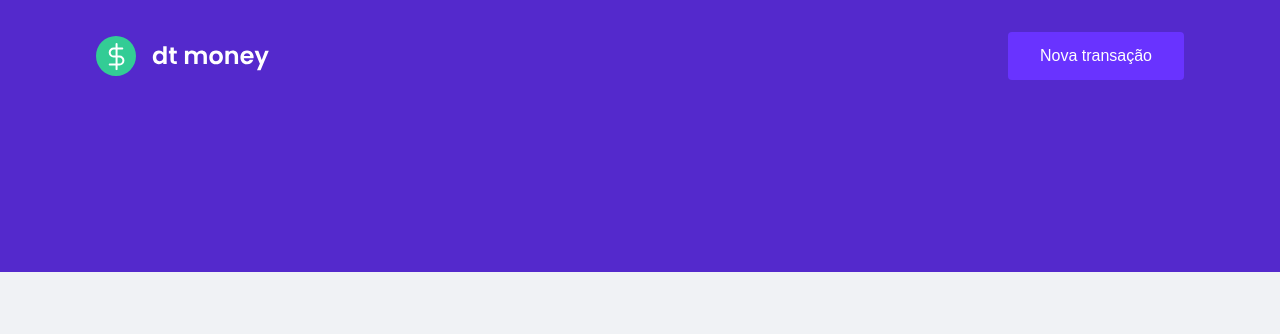
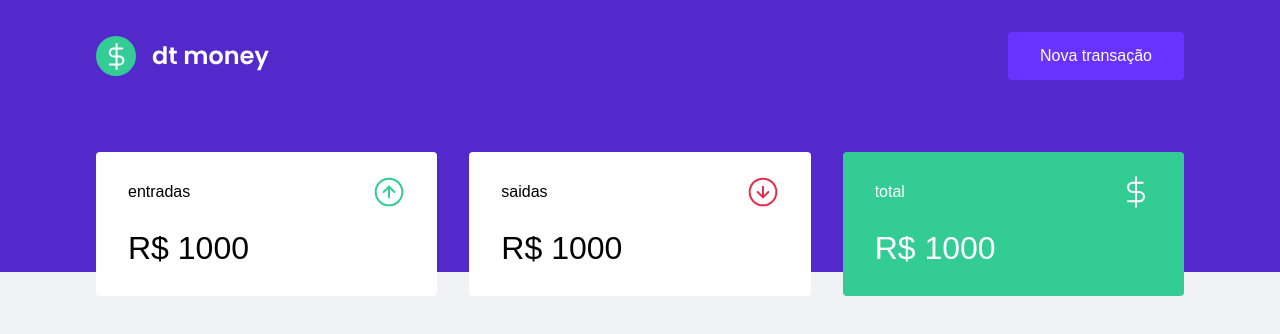
Before and after one commit to raifreire/finance_control, a React (Create React App) app: page / in a window 1280 px wide. Shown: the top 334 px of the page. Built offline with nearby package versions, Linux system fonts and the light colour scheme; a web font is replaced by a local one.

Commit message:
add_Dashboard_content

```diff
--- a/public/index.html
+++ b/public/index.html
@@ -11,7 +11,7 @@
   <title>Finance Control</title>
 
   <link rel="shortcut icon" href="favicon.png" type="image/png">
-  <link href="https: //fonts.googleapis.com/css2? família= Poppins:wght@400;600 & display=swap" rel="stylesheet">
+  <link href="https: //fonts.googleapis.com/css2? família= Poppins:wght@400;500;600 & display=swap" rel="stylesheet">
 
 </head>
 
--- a/src/App.tsx
+++ b/src/App.tsx
@@ -1,3 +1,4 @@
+import { Dashboard } from "./components/Dashboard";
 import { Header } from "./components/Header";
 import { GlobalStyle } from "./styles/global";
 
@@ -5,6 +6,7 @@
   return (
     <>
       <Header />
+      <Dashboard />
       <GlobalStyle />
     </>
   );
--- /dev/null
+++ b/src/components/Dashboard/index.tsx
@@ -0,0 +1,11 @@
+
+import { Summary } from "../Summary";
+import { Container } from "./style";
+
+export function Dashboard() {
+    return (
+        <Container>
+            <Summary />
+        </Container>
+    );
+}
--- /dev/null
+++ b/src/components/Dashboard/style.ts
@@ -0,0 +1,7 @@
+import styled from 'styled-components'
+
+export const Container = styled.main`
+    max-width: 1120px;
+    margin: 0 auto;
+    padding: 2.5rem 1rem
+`;
--- /dev/null
+++ b/src/components/Summary/index.tsx
@@ -0,0 +1,33 @@
+import { Container } from "./style";
+
+import incomeImg from '../../assets/income.svg'
+import outcomeImg from '../../assets/outcome.svg'
+import totalImg from '../../assets/total.svg'
+
+export function Summary() {
+    return (
+        <Container>
+            <div>
+                <header>
+                    <p>entradas</p>
+                    <img src={incomeImg} alt="entradas" />
+                </header>
+                <strong>R$ 1000</strong>
+            </div>
+            <div>
+                <header>
+                    <p>saidas</p>
+                    <img src={outcomeImg} alt="saidas" />
+                </header>
+                <strong>R$ 1000</strong>
+            </div>
+            <div className="highligth-background">
+                <header>
+                    <p>total</p>
+                    <img src={totalImg} alt="total" />
+                </header>
+                <strong>R$ 1000</strong>
+            </div>
+        </Container>
+    )
+}
--- /dev/null
+++ b/src/components/Summary/style.ts
@@ -0,0 +1,38 @@
+import styled from 'styled-components'
+
+export const Container = styled.div`
+    display: grid;
+    grid-template-columns: repeat(3, 1fr);
+    gap: 2rem;
+    margin-top: -10rem;
+
+    div{
+        background: var(--shape);
+        padding: 1.5rem 2rem;
+        border-radius: 0.25rem;
+        color: var(--text-tittle);
+
+
+            &.highligth-background{
+            background: var(--green);
+            color: #FFF;
+
+        }
+        header{
+            display: flex;
+            align-items: center;
+            justify-content: space-between;
+        }
+        strong{
+            display: block;
+            margin-top: 1rem;
+            font-size: 2rem;
+            font-weight: 500;
+            line-height: 3rem;
+        }
+
+    }
+
+
+
+`
--- a/src/components/exemp.ts
+++ /dev/null
@@ -1 +0,0 @@
-export const exemp = console.log('sa')
--- a/src/styles/global.ts
+++ b/src/styles/global.ts
@@ -5,6 +5,7 @@
     :root{
         --background: #f0f2f5;
         --shape:#FFFFFF;
+        --green:#33CC95;
 
         --red: #E52E4D;
         --blue: #5429CC;
```
